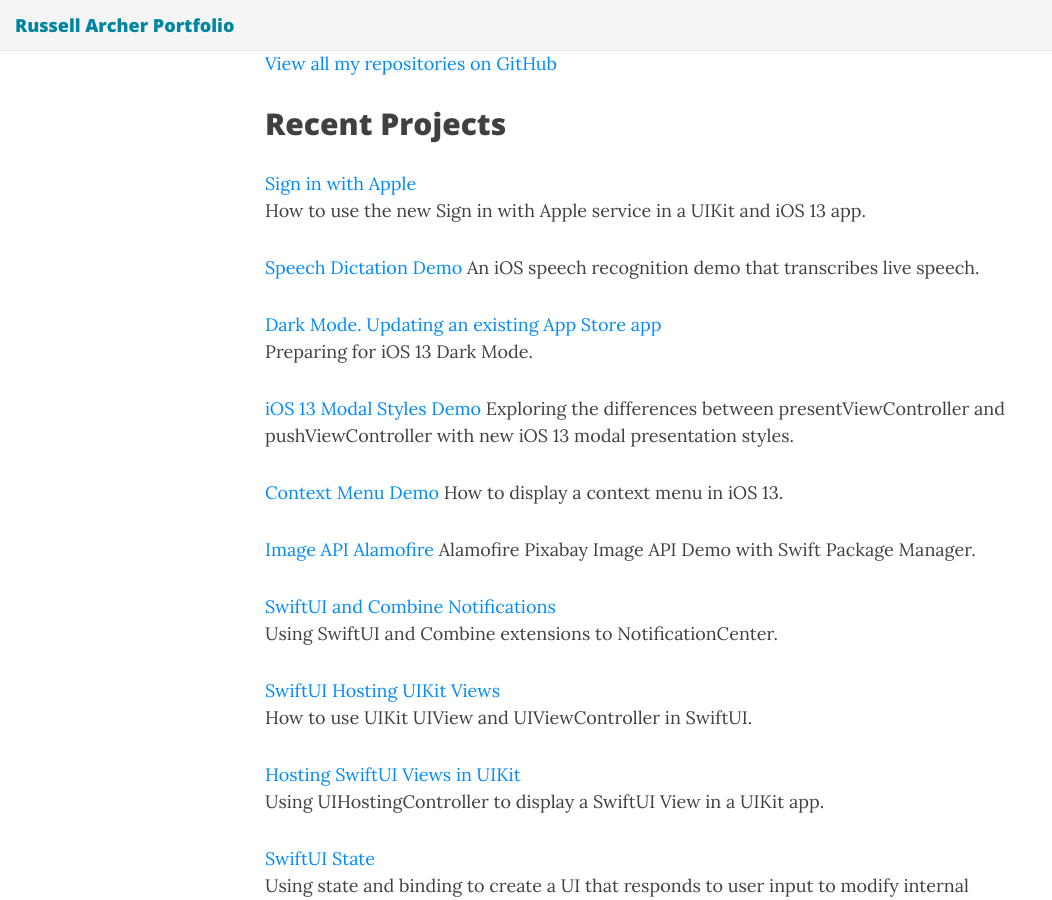
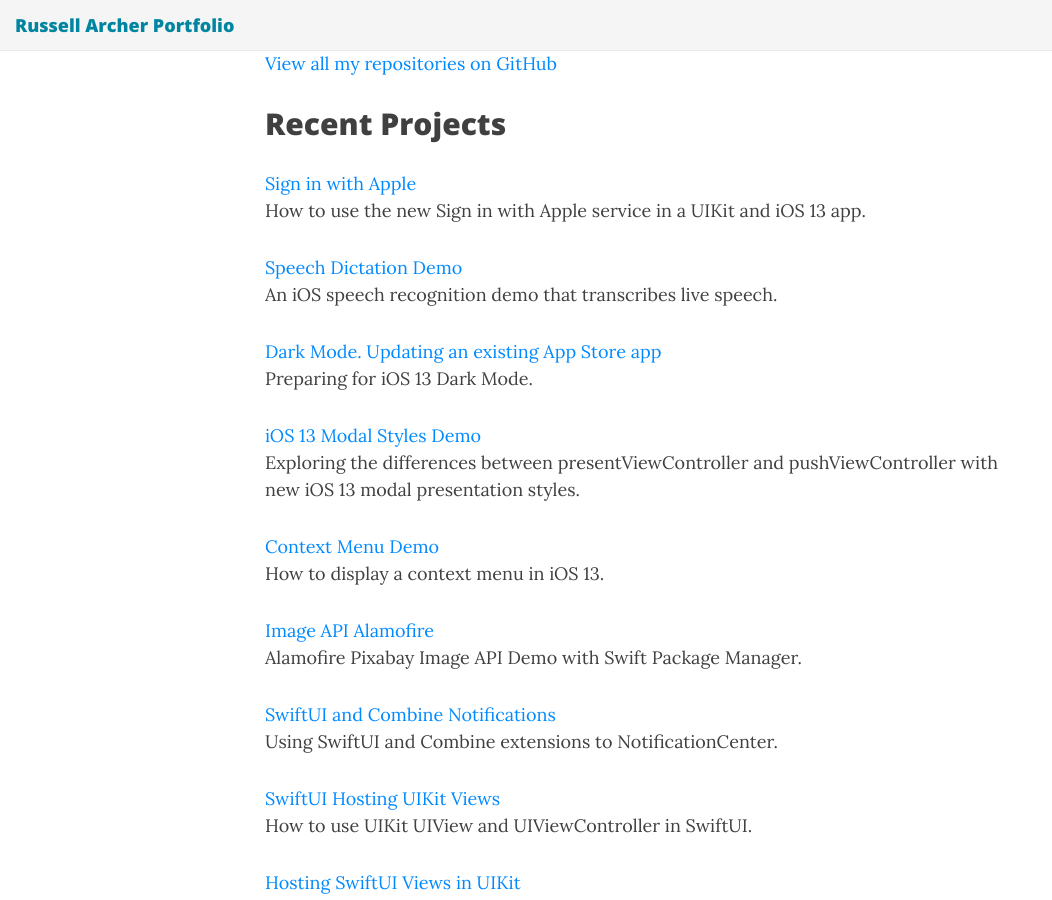
Before and after one commit to russell-archer/russell-archer.github.io, a Jekyll site: the page built from index.md, in a window 1280 px wide and 900 px high, scrolled down 2859 px. Shown: the whole window, without its empty margins (0-1052 px from the left). Built offline with Jekyll 4.4.1, drawn with Linux system fonts in a browser that asks for light colours; nearby versions of some CDN libraries.

Commit message:
Update index.md

```diff
--- a/index.md
+++ b/index.md
@@ -46,19 +46,19 @@
 [Sign in with Apple](https://github.com/russell-archer/AppleSignInDemo)<br/>
 How to use the new Sign in with Apple service in a UIKit and iOS 13 app.
 
-[Speech Dictation Demo](https://github.com/russell-archer/SpeechDictationDemo)
+[Speech Dictation Demo](https://github.com/russell-archer/SpeechDictationDemo)<br/>
 An iOS speech recognition demo that transcribes live speech.
 
 [Dark Mode. Updating an existing App Store app](https://github.com/russell-archer/DarkModeDemo-UIKit)<br/>
 Preparing for iOS 13 Dark Mode.
 
-[iOS 13 Modal Styles Demo](https://github.com/russell-archer/ModalStylesDemo)
+[iOS 13 Modal Styles Demo](https://github.com/russell-archer/ModalStylesDemo)<br/>
 Exploring the differences between presentViewController and pushViewController with new iOS 13 modal presentation styles.
 
-[Context Menu Demo](https://github.com/russell-archer/ContextMenuDemo)
+[Context Menu Demo](https://github.com/russell-archer/ContextMenuDemo)<br/>
 How to display a context menu in iOS 13.
 
-[Image API Alamofire](https://github.com/russell-archer/ImageApiAlamofire)
+[Image API Alamofire](https://github.com/russell-archer/ImageApiAlamofire)<br/>
 Alamofire Pixabay Image API Demo with Swift Package Manager.
 
 [SwiftUI and Combine Notifications](https://github.com/russell-archer/SwiftUI-Combine-NotificationDemo)<br/>
@@ -85,17 +85,17 @@
 [SwiftUI Alert](https://github.com/russell-archer/SwiftUI-AlertDemo)<br/>
 Using SwiftUI to display alerts, actionsheets and popovers.
 
-[Hangman Game](https://github.com/russell-archer/Hangman)
+[Hangman Game](https://github.com/russell-archer/Hangman)<br/>
 Simple, non-graphical Hangman game.
 
-[Siri Shortcuts. Show Random Color Demo](https://github.com/russell-archer/ShowRandomColor)
+[Siri Shortcuts. Show Random Color Demo](https://github.com/russell-archer/ShowRandomColor)<br/>
 Demo of Siri shortcuts for iOS 12 using Intents.
 
-[Siri Shortcuts. PicSearch](https://github.com/russell-archer/PicSearch)
+[Siri Shortcuts. PicSearch](https://github.com/russell-archer/PicSearch)<br/>
 Demo of Siri shortcuts for iOS 12 using NSUserActivity.
 
-[Pixabay Image API Demo](https://github.com/russell-archer/ImageApiDemo)
+[Pixabay Image API Demo](https://github.com/russell-archer/ImageApiDemo)<br/>
 App that requests image data using the Pixabay API.
 
-[Cal Demo](https://github.com/russell-archer/CalDemo)
+[Cal Demo](https://github.com/russell-archer/CalDemo)<br/>
 Demo for getting events from iOS calendars.
```
